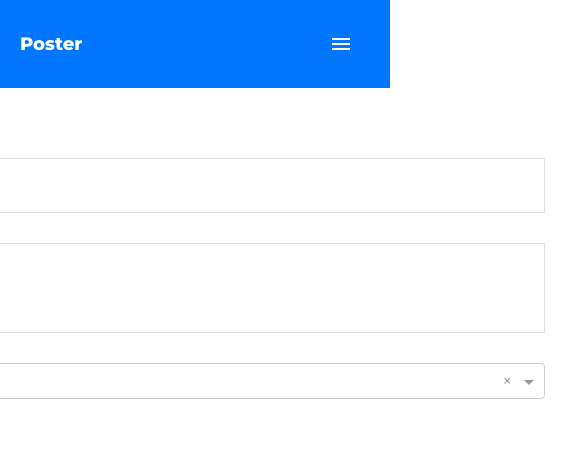
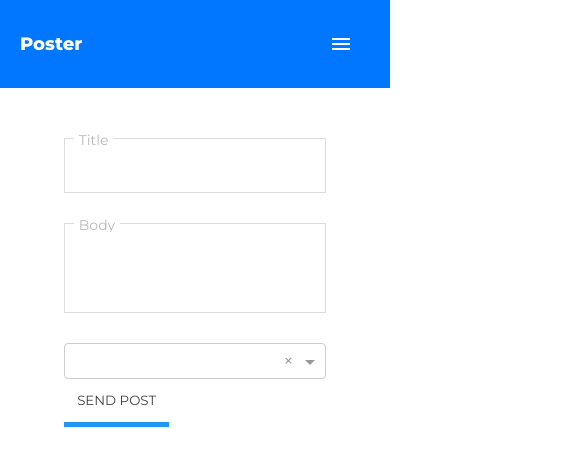
Before and after one commit to Palodiuss/Blog-app, an Angular app: page /add_post in a window 390 px wide. Shown: the top 466 px of the page, 565 px wide, since content can reach past the window. Built offline with nearby package versions, Linux system fonts and the light colour scheme; no server answers.

Commit message:
added new-post view RWD

```diff
--- a/src/app/new-post/new-post.component.scss
+++ b/src/app/new-post/new-post.component.scss
@@ -107,3 +107,13 @@
     font-family: Montserrat, sans-serif;
     font-size: 14px;
 }
+
+@media (max-width: 760px) {
+  .wrapper {
+    width: 100%;
+  }
+  .post-form {
+    width: 100%;
+    padding: 0;
+  }
+}
```
